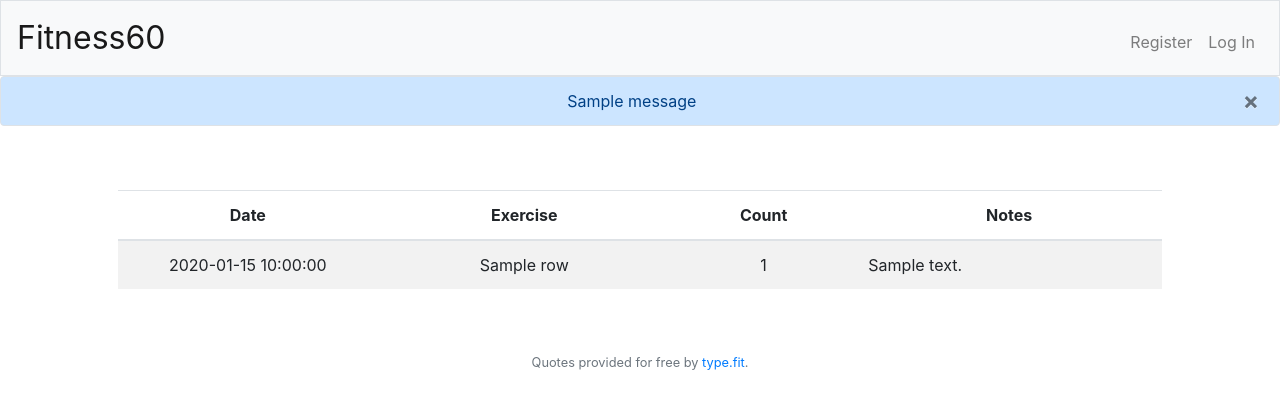
After one commit to teohxuen/cs50final, a Flask app: template templates/history.html in a window 1280 px wide. The commit adds this page. Shown: the top 409 px of the page. Run offline with Flask 2, Linux system fonts and the light colour scheme; the template is opened without the code that fills it: most values are stand-ins (such as "Sample title", 1, 10 or a date in 2020); one stand-in notice (Sample message) is shown; some libraries are stand-ins or nearby versions.

Commit message:
Added history tab and messages

```diff
--- a/app.py
+++ b/app.py
@@ -1,5 +1,5 @@
 from cs50 import SQL
-from flask import Flask, redirect, render_template, request, session
+from flask import Flask, redirect, render_template, request, session, flash
 from flask_session import Session
 # mkdtemp stores session in filesystem (?)
 from tempfile import mkdtemp
@@ -54,15 +54,22 @@ def index():
                                 userid=session["user_id"])
         # if users have no exercise they are redireced to the page to add new exercise
         if len(exercise) == 0:
+            # tell users that they have to add a new exercise
+            flash("You currently have no exercises. Add an exercise!")
             return redirect("/new")
+
         return render_template("index.html", exercise=exercise)
     else:
         # HTML ensures that at least a count is chosen
 
+        # insert work out into exercise history
         db.execute("INSERT INTO history (exerciseid, userid, count, notes)\
                     VALUES (:exerciseid, :userid, :count, :notes)",
                     exerciseid=request.form.get("name"), userid=session["user_id"],
                     count=request.form.get("count"), notes=request.form.get("note"))
+
+        # return a message to indicate that work out has been added successfully
+        flash("Work out added!")
         return redirect("/")
 
 @app.route("/new", methods=["GET","POST"])
@@ -73,11 +80,16 @@ def new():
     else:
         # HTML ensures all field are filled in
         # HTML ensures that date chosen is not before the present date
+
+        # insert new exercise to exercises database
         db.execute("INSERT INTO exercises (name, desc, target, date, userid)\
                     VALUES (:name, :desc, :target, :date, :userid)",
                     name=request.form.get("name"), desc=request.form.get("desc"),
                     target=request.form.get("count"), date=request.form.get("date"),
                     userid=session["user_id"])
+
+        # flash a message to indciate that new exercise has been added
+        flash("New exercise added!")
         return redirect("/")
 
 
@@ -125,7 +137,28 @@ def stats():
 @app.route("/history")
 @login_required
 def history():
-    return TODO
+    # TODO Change the time to local timezone
+
+    # get all work out completed by this user_id
+    data = db.execute("SELECT time, count, notes, exerciseid FROM history WHERE\
+                        userid = :userid", userid=session["user_id"])
+
+    if len(data) == 0:
+        # if users have no work out recorded, it alerts the user on how he can add it
+        flash(" You current have no work out recorded! Get moving! Click on 'Fitness60' to add a new work out")
+
+    # for each work out
+    for row in data:
+        # get the name of the exercise
+        temp = db.execute("SELECT name FROM exercises WHERE id= :exerciseid",
+                            exerciseid = row["exerciseid"])
+        row["name"] = temp[0]["name"]
+
+        # convert the count to integer if the count is a whole number
+        if row["count"].is_integer():
+            row["count"] = int(row["count"])
+
+    return render_template("history.html", data = data)
 
 
 @app.route("/ippt", methods=["GET", "POST"])
--- /dev/null
+++ b/templates/history.html
@@ -0,0 +1,28 @@
+{% extends "layout.html" %}
+
+{% block title %}
+    History
+{% endblock %}
+
+{% block main %}
+    <table class="table table-striped">
+        <thead>
+            <tr>
+                <th scope="col">Date</th>
+                <th scope="col">Exercise</th>
+                <th scope="col">Count</th>
+                <th scope="col">Notes</th>
+            </tr>
+        </thead>
+        <tbody>
+            {% for row in data %}
+            <tr>
+                <td style="max-width: 100px">{{ row["time"] }}</td>
+                <td>{{ row["name"] }}</td>
+                <td>{{ row["count"] }}</td>
+                <td style="text-align: left; max-width: 200px">{{ row["notes"] }}</td>
+            </tr>
+            {% endfor %}
+        </tbody>
+    </table>
+{% endblock %}
--- a/templates/layout.html
+++ b/templates/layout.html
@@ -53,6 +53,17 @@
             </div>
         </nav>
 
+        {% if get_flashed_messages() %}
+            <header>
+                <div class="alert alert-primary border text-center" role="alert">
+                    {{ get_flashed_messages() | join(" ") }}
+                    <button type="button" class="close" data-dismiss="alert" aria-label="Close">
+                        <span aria-hidden="true">&times;</span>
+                    </button>
+                </div>
+            </header>
+        {% endif %}
+
         <main class="container p-5">
             {% block main %}{% endblock %}
         </main>
```
